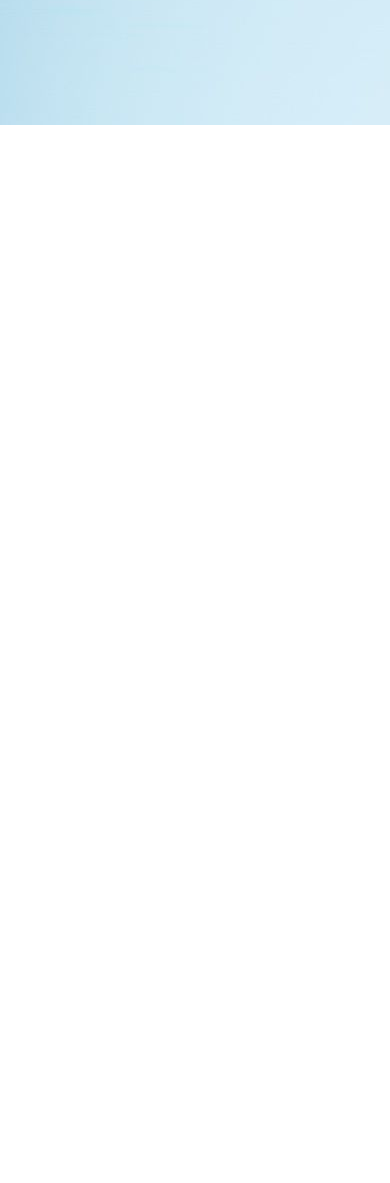
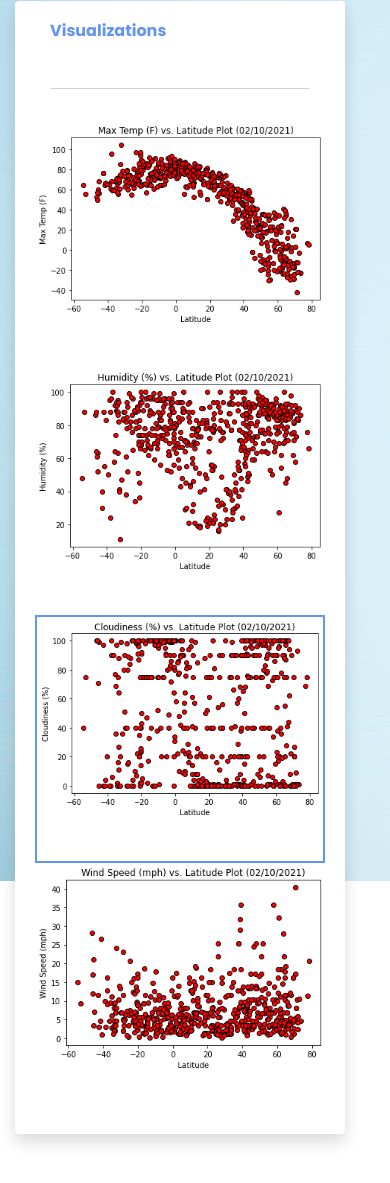
Before and after one commit to gucaselo/Web-Design, a plain HTML site: page cloud.html in a window 390 px wide. Shown: the part 719-1902 px from the top of the page. Before the commit the page ends 844 px from the top, so only its background shows below. Drawn offline with nearby package versions, Linux system fonts and the light colour scheme.

Commit message:
Final code.

```diff
--- a/cloud.html
+++ b/cloud.html
@@ -55,7 +55,7 @@
         </div>
         </nav>
         <div class=" container-fluid row padding">
-            <div class="col-sm-12 col-md-12 col-lg-7 padding card-size-right">
+            <div class="col-sm-12 col-md-12 col-lg-7 col-xl-7 padding card-size-right">
               <div class="card border-0 shadow">
                 <div class="card-body">
                     <div class="col-lg-12 text-size-right">
@@ -75,7 +75,7 @@
                 </div>
               </div>
             </div>
-            <div class="col-sm-5 col-md-5 col-lg-5 padding" id="preview-card">
+            <div class="col-sm-12 col-md-12 col-lg-5 col-xl-5 padding" id="preview-card">
               <div class="card border-0 shadow card-size-left">
                 <div class="card-body">
                     <div class="col-lg-12 text-size-left">
@@ -84,19 +84,19 @@
                     </div>
                     <div class="well text-center">
                         <div class="row">
-                          <div class="col-sm-12 col-md-12 col-lg-12 col-xl-6 images">
+                          <div class="col-sm-6 col-md-3 col-lg-6 col-xl-6 images">
                             <a href="maxtemp.html"><img src="Images/MaxTempVSLatitude_Plot.png" alt="inn_logo" class=" img-fluid padding-preview img1"></a>
                           </div>
 
-                          <div class="col-sm-12 col-md-12 col-lg-12 col-xl-6 images">
+                          <div class="col-sm-6 col-md-3 col-lg-6 col-xl-6 images">
                             <a href="humidity.html"><img src="Images/HumidityVSLatitude_Plot.png" alt="ccs_logo" class="img-fluid padding-preview img2"></a>
                           </div>
 
-                          <div class="col-sm-12 col-md-12 col-lg-12 col-xl-6 images">
+                          <div class="col-sm-6 col-md-3 col-lg-6 col-xl-6 images">
                             <a href="cloud.html"><img src="Images/CloudinessVSLatitude_Plot.png" alt="inn_logo" class="img-fluid padding-preview" style="border: 2px solid cornflowerblue"></a>
                           </div>
 
-                          <div class="col-sm-12 col-md-12 col-lg-12 col-xl-6 images">
+                          <div class="col-sm-6 col-md-3 col-lg-6 col-xl-6 images">
                             <a href="windspeed.html"><img src="Images/WindSpeedVSLatitudePlot.png" alt="ccs_logo" class="img-fluid padding-preview img4"></a>
                           </div>
                         </div>
--- a/style.css
+++ b/style.css
@@ -179,9 +179,9 @@ th {
 
 
 
-#preview-card {
+/*#preview-card {
   display: none;
-}
+}*/
 
 .text-size-right h1 {
   font-size: 190%;
@@ -208,10 +208,10 @@ th {
   display: none;
 }*/
 
-.images img {
+/*.images img {
   width: 50%;
   height: 50%;
-}
+}*/
 
 .text-size-right h1 {
   font-size: 175%;
@@ -237,9 +237,9 @@ th {
 
 }
 @media (max-width: 576px) {
-#preview-card {
+/*#preview-card {
   display: none;
-}
+}*/
 
 .text-size-right h1 {
   font-size: 150%;
```
Also changed, not shown: humidity.html (+6 -6 lines), index.html (+6 -6 lines), maxtemp.html (+6 -6 lines), windspeed.html (+6 -6 lines).
